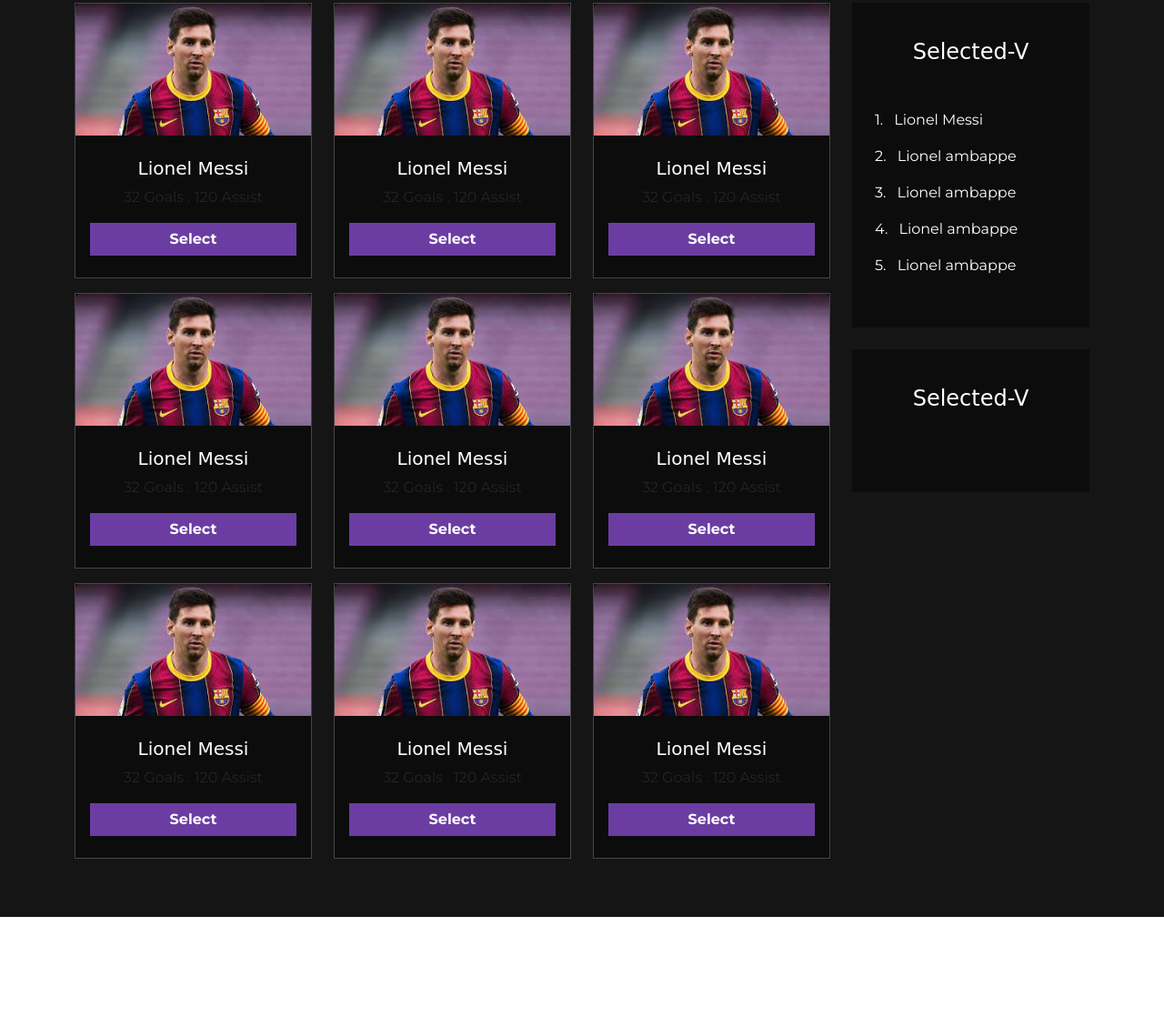
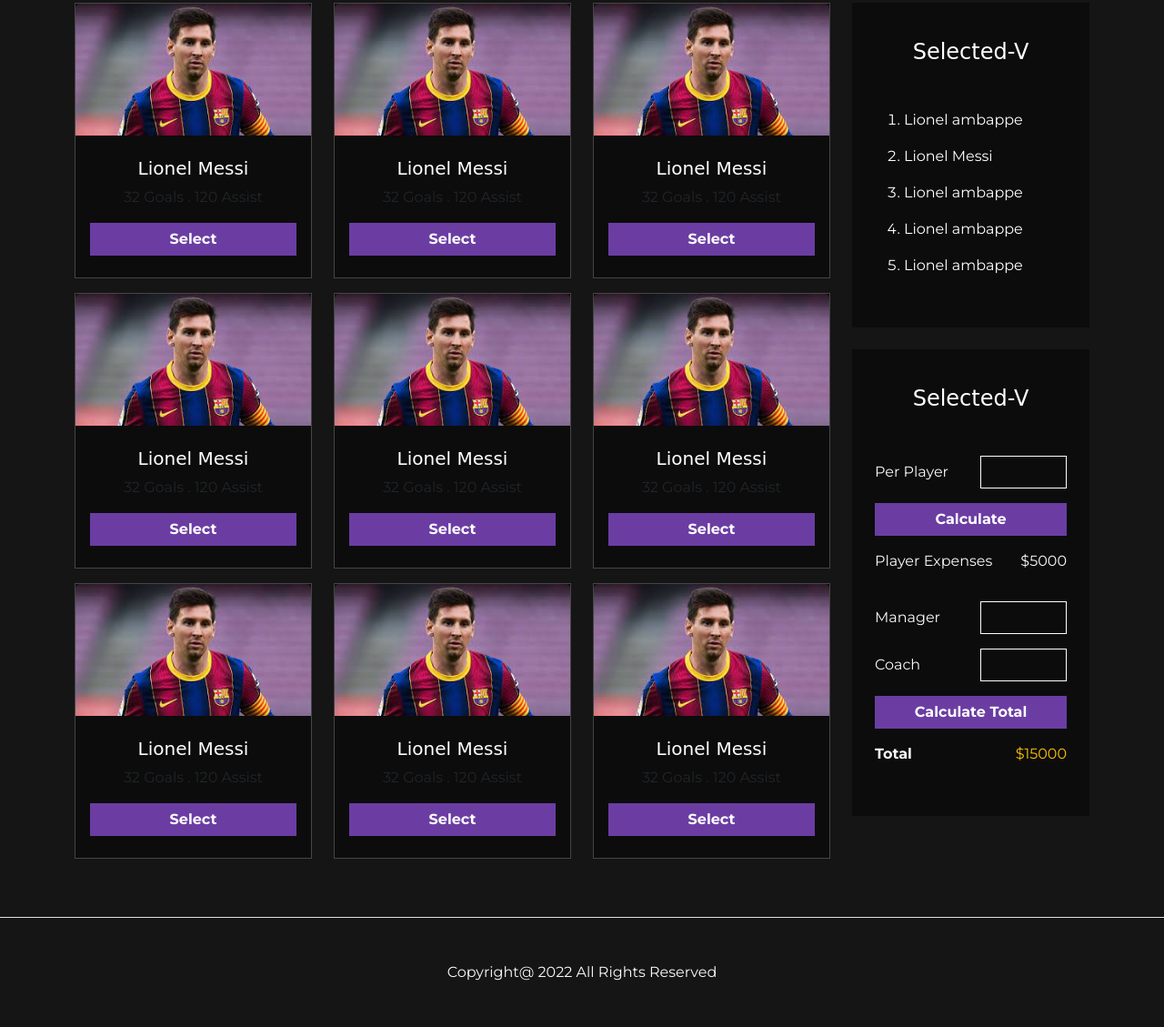
Before and after one commit to DevAsFahim/Best-five, a plain HTML site: page index.html in a window 1280 px wide. Shown: the part 627-1756 px from the top of the page at 91% size. Before the commit the page ends 1635 px from the top, so only its background shows below. Drawn offline with nearby package versions, Linux system fonts and the light colour scheme; a web font is replaced by a local one.

Commit message:
budget section added

```diff
--- a/index.html
+++ b/index.html
@@ -139,17 +139,40 @@
                             <div class="selected">
                                 <h4 class="title text-center mb-5">Selected-V</h4>
                                 <div class="selected_name">
-                                    <p><span class="me-2 mb-3">1.</span> Lionel Messi</p>
-                                    <p><span class="me-2 mb-3">2.</span> Lionel ambappe</p>
-                                    <p><span class="me-2 mb-3">3.</span> Lionel ambappe</p>
-                                    <p><span class="me-2 mb-3">4.</span> Lionel ambappe</p>
-                                    <p><span class="me-2 mb-3">5.</span> Lionel ambappe</p>
+                                    <ol>
+                                        <li class="mb-3">Lionel ambappe</li>
+                                        <li class="mb-3">Lionel Messi</li>
+                                        <li class="mb-3">Lionel ambappe</li>
+                                        <li class="mb-3">Lionel ambappe</li>
+                                        <li class="mb-3">Lionel ambappe</li>
+                                    </ol>
                                 </div>
                             </div>
                             <div class="budget mt-4">
                                 <h4 class="title text-center mb-5">Selected-V</h4>
                                 <div class="budget_content">
-
+                                    <div class="d-flex justify-content-between align-items-center flex-nowrap mb-3">
+                                        <label for="per_player" class="text-light">Per Player</label>
+                                        <input id="per_player" class="input" type="text">
+                                    </div>
+                                    <button class="btn default-button  rounded-0 mb-3">Calculate</button>
+                                    <div class="d-flex justify-content-between align-items-center flex-nowrap mb-3">
+                                        <p for="per_player" class="text-light">Player Expenses</p>
+                                        <p class="text-light">$5000</p>
+                                    </div>
+                                    <div class="d-flex justify-content-between align-items-center flex-nowrap mb-3">
+                                        <label for="manager" class="text-light">Manager</label>
+                                        <input id="manager" class="input" type="text">
+                                    </div>
+                                    <div class="d-flex justify-content-between align-items-center flex-nowrap mb-3">
+                                        <label for="coach" class="text-light">Coach</label>
+                                        <input id="coach" class="input" type="text">
+                                    </div>
+                                    <button class="btn default-button  rounded-0 mb-3">Calculate Total</button>
+                                    <div class="d-flex justify-content-between align-items-center flex-nowrap">
+                                        <p for="per_player" class="text-light fw-bold">Total</p>
+                                        <p class="text-warning">$15000</p>
+                                    </div>
                                 </div>
                             </div>
                         </aside>
@@ -159,6 +182,11 @@
         </section>
     </main>
 
+    <!-- footer section -->
+    <footer class="py-5 border-top">
+        <p class="text-center text-light m-0">Copyright@ 2022 All Rights Reserved</p>
+    </footer>
+
     <script src="scripts/app.js"></script>
     <script src="https://cdn.jsdelivr.net/npm/bootstrap@5.2.0/dist/js/bootstrap.bundle.min.js"
         integrity="sha384-A3rJD856KowSb7dwlZdYEkO39Gagi7vIsF0jrRAoQmDKKtQBHUuLZ9AsSv4jD4Xa"
--- a/styles/style.css
+++ b/styles/style.css
@@ -69,7 +69,7 @@
 
 
 /* select section  */
-.select {
+.select, footer {
     background-color: #151515;
 }
 .select .card {
@@ -83,6 +83,14 @@
     background-color: #0C0C0C;
     padding: 40px 25px;
 }
-.selected p {
+.selected li {
     color: #fff;
 }
+.budget .input {
+    width: 45%;
+    background-color: transparent;
+    padding: 5px 10px;
+    border: 1px solid #fff;
+    color: #fff;
+    outline: none;
+}
```
